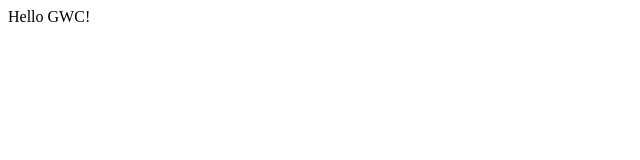
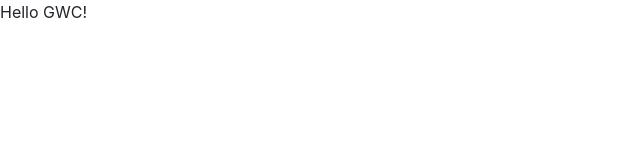
Before and after one commit to juliama1040/juliama1040.github.io, a plain HTML site: page index.html in a window 1280 px wide. Shown: the full height of the page, 0-640 px from the left. Drawn offline with nearby package versions, Linux system fonts and the light colour scheme.

Commit message:
add bootstrap

```diff
--- a/index.html
+++ b/index.html
@@ -5,6 +5,7 @@
 		<title>
 			Hello World
 		</title>
+		<link rel="stylesheet" href="https://cdnjs.cloudflare.com/ajax/libs/twitter-bootstrap/4.0.0-alpha/css/bootstrap.css">
 	</head>
 	<body>
 		Hello GWC!
```
